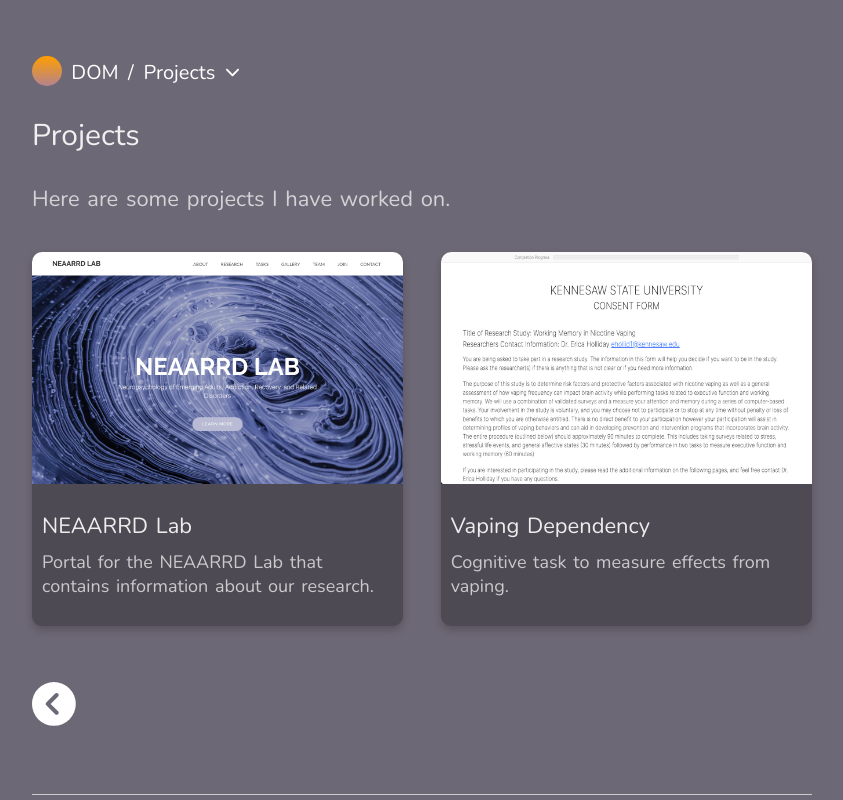
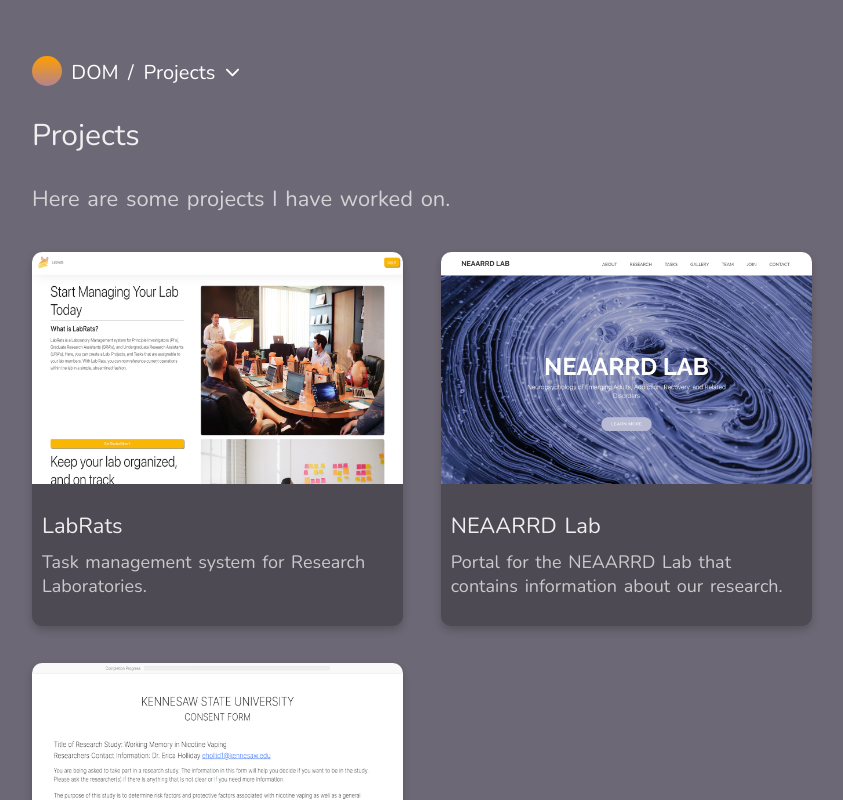
Before and after one commit to DomJF45/Dom-Portfolio, a Next.js app: page /projects in a window 1280 px wide. Shown: the top 800 px of the page, without its empty margins (218-1061 px from the left). Built offline with nearby package versions, Linux system fonts and the light colour scheme.

Commit message:
added new project

```diff
--- a/data/projectItems.js
+++ b/data/projectItems.js
@@ -1,4 +1,10 @@
 export const projectItems = [
+  {
+    title: 'LabRats',
+    bio: 'Task management system for Research Laboratories.',
+    pic: '/labrats.png',
+    link: 'https://labrats.herokuapp.com/',
+  },
   {
     title: 'NEAARRD Lab',
     bio: 'Portal for the NEAARRD Lab that contains information about our research.',
```
Also changed, not shown: public/labrats.png (added).
